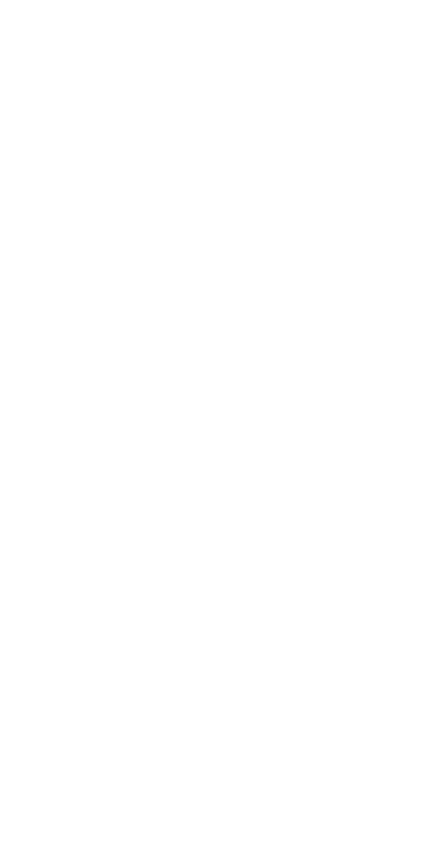
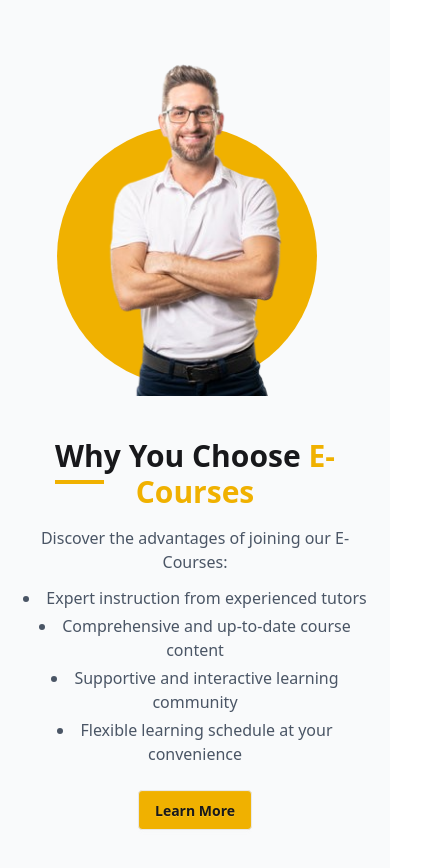
Before and after one commit to Faysal2123/e-courses-client, a React (Vite) app: page / in a window 390 px wide. Shown: the part 1320-2188 px from the top of the page, 445 px wide, since content can reach past the window. Before the commit the page ends 1278 px from the top, so only its background shows below. Built offline with nearby package versions, Linux system fonts and the light colour scheme; no server answers.

Commit message:
Updated ChooseUs component with responsive image and text section.

```diff
--- /dev/null
+++ b/src/component/ChooseUs/ChooseUs.jsx
@@ -0,0 +1,47 @@
+import React from 'react';
+
+const ChooseUs = () => {
+    return (
+        <div className='bg-gray-50'>
+            <div className='w-11/12 mx-auto py-10'>
+                <div className='flex flex-col lg:flex-row items-center justify-evenly  gap-10'>
+
+                    {/* Image Section with Circle Background */}
+                    <div className='relative w-[500px] h-[400px] flex-shrink-0 '>
+                        {/* Yellow Circle (behind) */}
+                        <div className='absolute top-32 left-28 w-[260px] h-[260px] rounded-full bg-yellow-500 z-0'></div>
+
+                        {/* Image (slightly larger than the circle) */}
+                        <img
+                            src="/image/why.png"
+                            alt="Why Choose Us"
+                            className='w-[800px] h-[450px] object-contain relative z-10'
+                        />
+                    </div>
+
+                    {/* Text Section */}
+                    <div className=' text-center lg:text-left'>
+                        <h1 className='text-3xl font-bold'>
+                            <span className='border-b-4 border-yellow-500 pb-1'>Wh</span>y You Choose
+                            <span className='text-yellow-500'> E-Courses</span>
+                        </h1>
+                        <p className="text-gray-600 mt-4">
+                            Discover the advantages of joining our E-Courses:
+                        </p>
+                        <ul className="list-disc list-inside text-gray-600 mt-3 space-y-1">
+                            <li>Expert instruction from experienced tutors</li>
+                            <li>Comprehensive and up-to-date course content</li>
+                            <li>Supportive and interactive learning community</li>
+                            <li>Flexible learning schedule at your convenience</li>
+                        </ul>
+                       <div className='mt-6'>
+                         <button className='btn bg-yellow-500'>Learn More</button>
+                       </div>
+                    </div>
+                </div>
+            </div>
+        </div>
+    );
+};
+
+export default ChooseUs;
--- a/src/component/layouts/MainLayouts.jsx
+++ b/src/component/layouts/MainLayouts.jsx
@@ -3,6 +3,7 @@
 import Footer from './Footer';
 import { Outlet } from 'react-router-dom';
 import PopularCourse from '../component/Popular/PopularCourse';
+import ChooseUs from '../ChooseUs/ChooseUs';
 
 const MainLayouts = () => {
     return (
@@ -11,6 +12,7 @@
            <div><Outlet></Outlet></div>
            <Footer></Footer>
            <PopularCourse></PopularCourse>
+           <ChooseUs></ChooseUs>
         </div>
     );
 };
```
Also changed, not shown: public/image/why.png (added).
